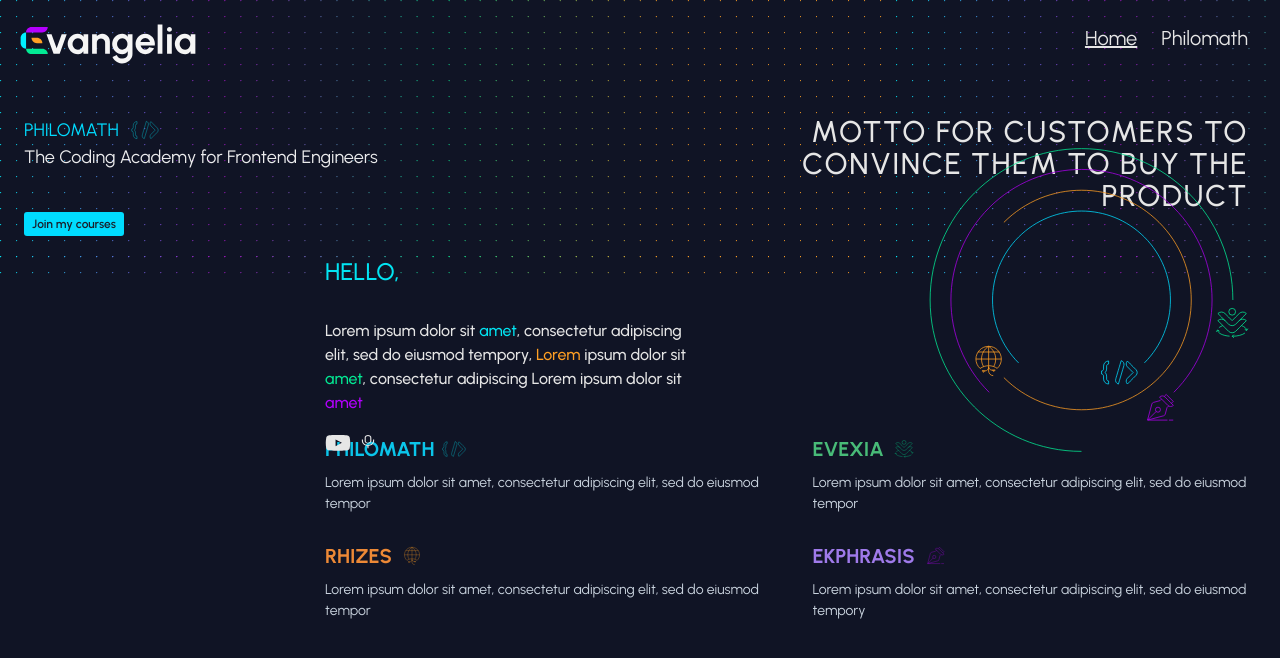
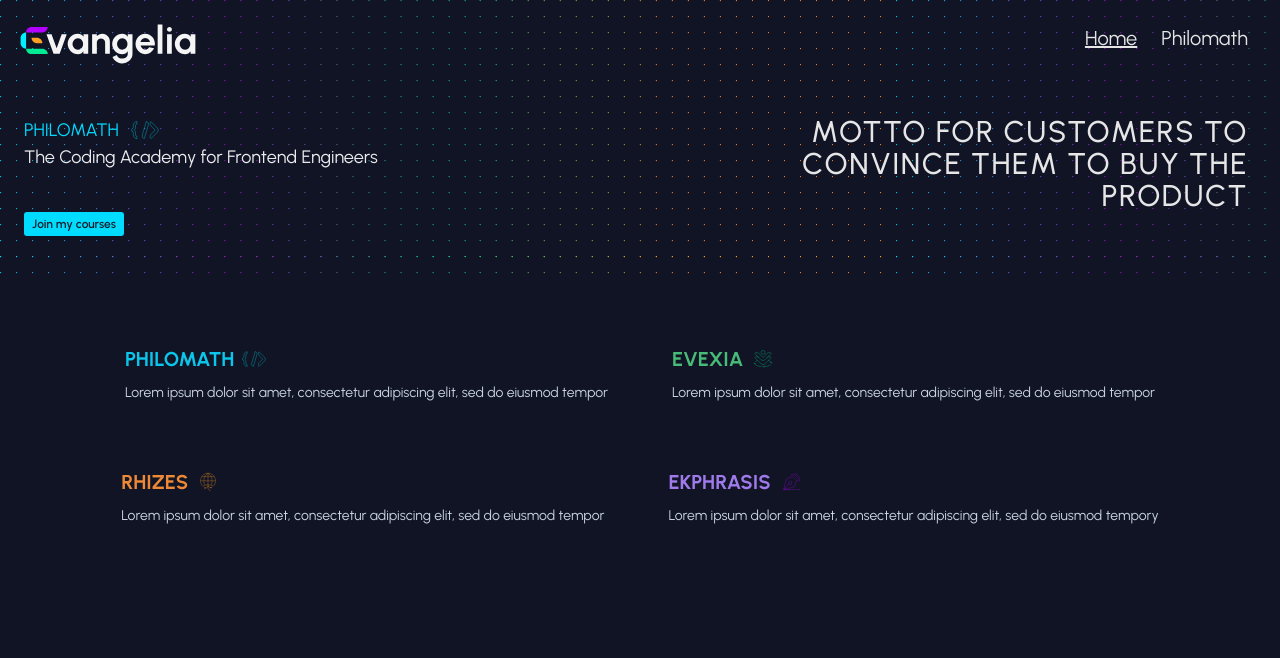
Before and after one commit to evangelia-business/website, a Next.js app: page /en in a window 1280 px wide. Shown: the top 658 px of the page. Built offline with nearby package versions, Linux system fonts and the light colour scheme.

Commit message:
#5 cleanup productsSection

```diff
--- a/src/components/HelloSection/HelloSection.module.css
+++ /dev/null
@@ -1,40 +0,0 @@
-.helloSection {
-  width: 100%;
-  font-size: 16px;
-}
-
-.hello {
-  font-weight: 500;
-  line-height: 150%;
-}
-
-.description {
-  font-weight: 500;
-  line-height: 150%;
-}
-
-.cyan {
-  color: #02e5f3;
-}
-
-.orange {
-  color: #ff9f24;
-}
-
-.green {
-  color: #03ea94;
-}
-
-.purple {
-  color: #b400ff;
-}
-
-.circleImage {
-  z-index: 0;
-}
-
-@media (max-width: 768px) {
-  .circleImage {
-    opacity: 0.5;
-  }
-}
--- a/src/components/HelloSection/HelloSection.tsx
+++ /dev/null
@@ -1,70 +0,0 @@
-import { Box, Flex, Text, Image as ChakraImage } from '@chakra-ui/react'
-import Image from 'next/image'
-import styles from './HelloSection.module.css'
-
-export default function HelloSection() {
-  return (
-    <Flex
-      className={styles.helloSection}
-      direction={['column', 'column', 'row']}
-      position="relative"
-      height={['auto', 'auto', '278px']}
-      color="#e6e6e6"
-      padding={['20px', '20px', '0']}
-    >
-      <Flex
-        direction="column"
-        flex={1}
-        zIndex={1}
-        marginTop={['0', '0', '38px']}
-        marginLeft={['0', '0', '325px']}
-        maxWidth={['none', 'none', '600px']}
-      >
-        <Text
-          className={styles.hello}
-          fontSize={['24px', '24px', '24px']} // You can change the font size as you wish to adjust for screen sizes
-          color="#02e5f3"
-          marginBottom="29px"
-        >
-          HELLO,
-        </Text>
-        <Text className={styles.description} maxWidth="372px">
-          Lorem ipsum dolor sit <span className={styles.cyan}>amet</span>,
-          consectetur adipiscing elit, sed do eiusmod tempory,{' '}
-          <span className={styles.orange}>Lorem</span> ipsum dolor sit{' '}
-          <span className={styles.green}>amet</span>, consectetur adipiscing
-          Lorem ipsum dolor sit <span className={styles.purple}>amet</span>
-        </Text>
-        <Flex gap="10px" marginTop="20px">
-          <ChakraImage
-            alt="YouTube icon"
-            src="/hello-icon-youtube.svg"
-            width="26px"
-            height="16px"
-          />
-          <ChakraImage
-            alt="Mic icon"
-            src="/icon-mic.svg"
-            width="14px"
-            height="14px"
-          />
-        </Flex>
-      </Flex>
-      <Box
-        className={styles.circleImage}
-        position="absolute"
-        top={['-20px', '-20px', '-87px']}
-        right="0"
-        width={['200px', '200px', '382px']}
-        height={['179px', '179px', '342px']}
-      >
-        <Image
-          alt="Circle"
-          src="/Circle_icons_circle_icons_dark_blue.svg"
-          fill
-          style={{ objectFit: 'contain' }}
-        />
-      </Box>
-    </Flex>
-  )
-}
--- a/src/components/HomePage/HomePage.tsx
+++ b/src/components/HomePage/HomePage.tsx
@@ -1,7 +1,6 @@
 import { Grid } from '@chakra-ui/react'
 
 import Header from '@/components/Header/Header'
-import HelloSection from '@/components/HelloSection/HelloSection'
 import ProductsSection from '@/components/ProductsSection/ProductsSection'
 import { products } from '@/config/products'
 export default function HomePage() {
@@ -13,11 +12,9 @@ export default function HomePage() {
             "footer"
             `}
       gridTemplateColumns={'1fr'}
-      gridTemplateRows={'30% 25% 35% 10%'}
-      height="90vh"
+      height="auto"
     >
       <Header />
-      <HelloSection />
       <ProductsSection
         products={products}
         maxWidth="100%"
--- a/src/components/ProductsSection/ProductsSection.tsx
+++ b/src/components/ProductsSection/ProductsSection.tsx
@@ -3,24 +3,32 @@
 import React from 'react'
 import { Flex, Box } from '@chakra-ui/react'
 import { ProductCard } from '@/components/ProductCard/ProductCard'
-import styles from './ProductsSection.module.css'
+import { products } from '@/config/products'
 
-const ProductsSection: React.FC<ProductsSectionProps> = ({
-  products = [],
-  maxWidth = '1200px',
-  backgroundColor = 'transparent',
-}) => {
+const ProductsSection: React.FC<ProductsSectionProps> = () => {
+  const topRowProducts = products.slice(0, 2)
+  const bottomRowProducts = products.slice(2)
+
   return (
-    <Flex
-      className={styles.productsSection}
-      maxWidth={maxWidth}
-      bg={backgroundColor}
-    >
-      <Flex className={styles.content}>
-        {products.map((product, index) => (
-          <Box key={index} className={styles.productWrapper}>
-            <ProductCard {...product} />
-          </Box>
+    <Flex direction="column" width="100%" padding={14} gap={16}>
+      <Flex
+        direction={{ base: 'column', md: 'row' }}
+        gap={16}
+        alignSelf="center"
+        alignItems="center"
+      >
+        {topRowProducts.map((product, index) => (
+          <ProductCard key={index} {...product} />
+        ))}
+      </Flex>
+      <Flex
+        direction={{ base: 'column', md: 'row' }}
+        gap={16}
+        alignSelf="center"
+        alignItems="center"
+      >
+        {bottomRowProducts.map((product, index) => (
+          <ProductCard key={index} {...product} />
         ))}
       </Flex>
     </Flex>
```
